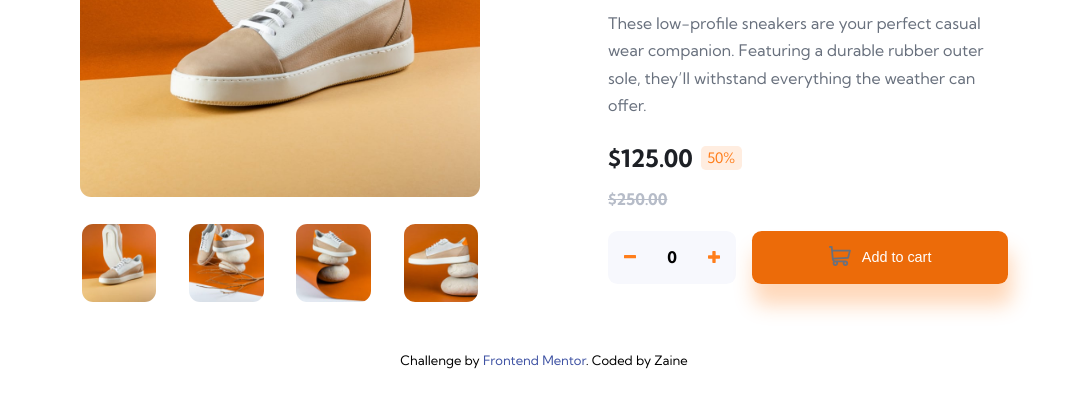
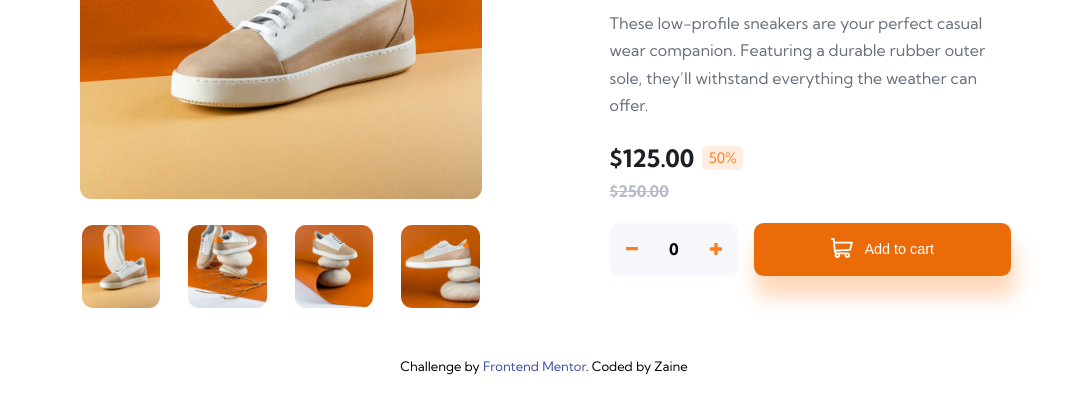
Before and after one commit to bimpe030/Assignment-4, a plain HTML site: page index.html in a window 1280 px wide. Shown: the part 373-786 px from the top of the page, without its empty margins (96-1183 px from the left). Drawn offline with Linux system fonts and the light colour scheme.

Commit message:
all done

```diff
--- a/css file/style.css
+++ b/css file/style.css
@@ -81,7 +81,7 @@ nav .nav-brand img{
 /*------------------ Main----------------- */
 
 main{
-    padding: 5rem 3rem 3rem 3rem;
+    padding: 5rem 2.8rem 3rem 3rem;
     display: flex;
     gap: 8rem;
 }
@@ -106,7 +106,7 @@ main section{
 .pic-container{
     display: grid;
     grid-template-columns: repeat(4, 1fr);
-    gap: 1.8rem;
+    gap: 1.5rem;
 }
 
 .pic-container img{
@@ -154,7 +154,7 @@ main section{
 }
 
 .priceList-two{
-    margin-bottom: 1rem;
+    margin-bottom: 0.5rem;
     display: flex;
     align-items: center;
     justify-content: flex-start;
@@ -221,6 +221,7 @@ button p{
 
 button img{
     margin: 0.1rem 0.5rem 0 0;
+    filter: brightness(0) invert(1);
 }
 
 .attribution {
```
